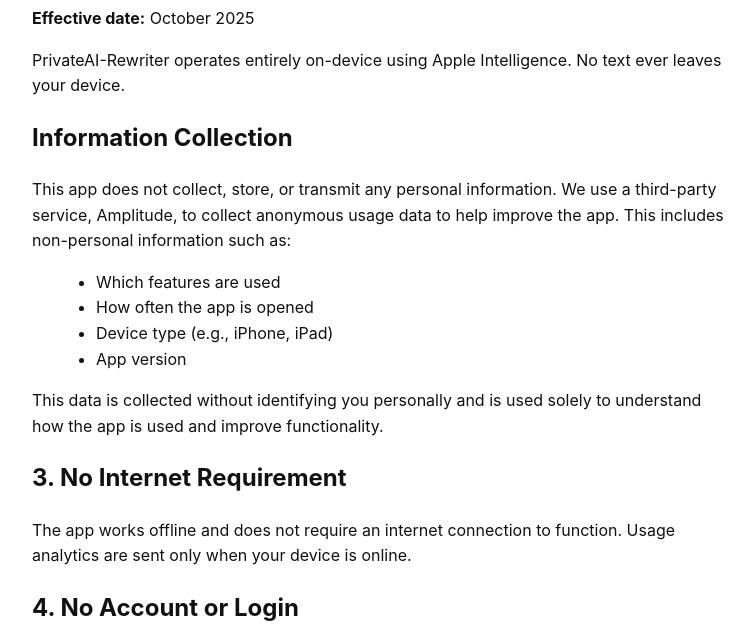
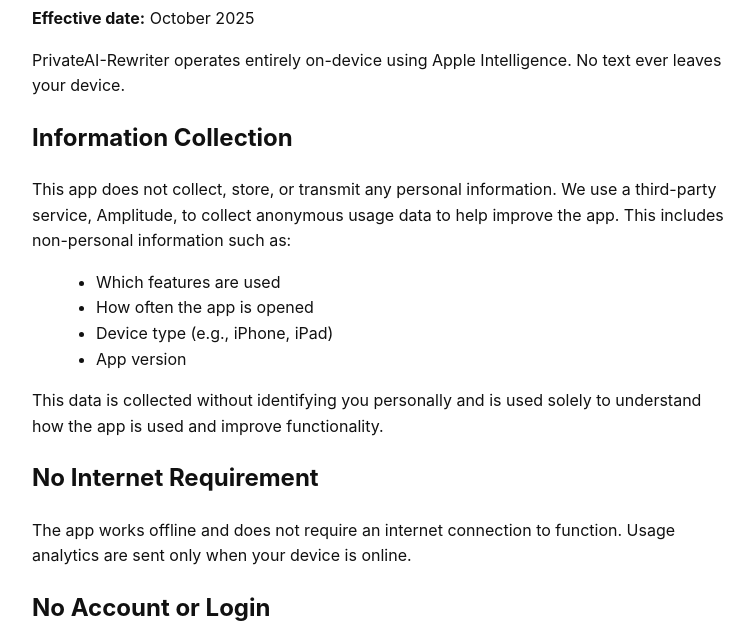
Before and after one commit to daver234/privateairewriter-support, a plain HTML site: page privacy.html in a window 1280 px wide. Shown: the part 136-780 px from the top of the page, without its empty margins (258-1013 px from the left). Drawn offline with Linux system fonts and the light colour scheme.

Commit message:
Update privacy.html
- More edits

```diff
--- a/privacy.html
+++ b/privacy.html
@@ -57,13 +57,13 @@
       solely to understand how the app is used and improve functionality.
     </p>
 
-    <h2>3. No Internet Requirement</h2>
+    <h2>No Internet Requirement</h2>
     <p>
       The app works offline and does not require an internet connection to
       function. Usage analytics are sent only when your device is online.
     </p>
 
-    <h2>4. No Account or Login</h2>
+    <h2>No Account or Login</h2>
     <p>
       You do not need to create an account or log in to use the app. We do not
       authenticate users in any way.
```
